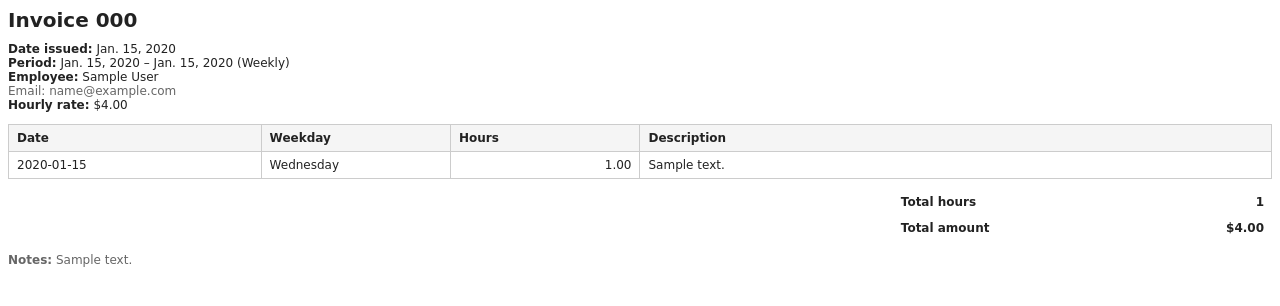
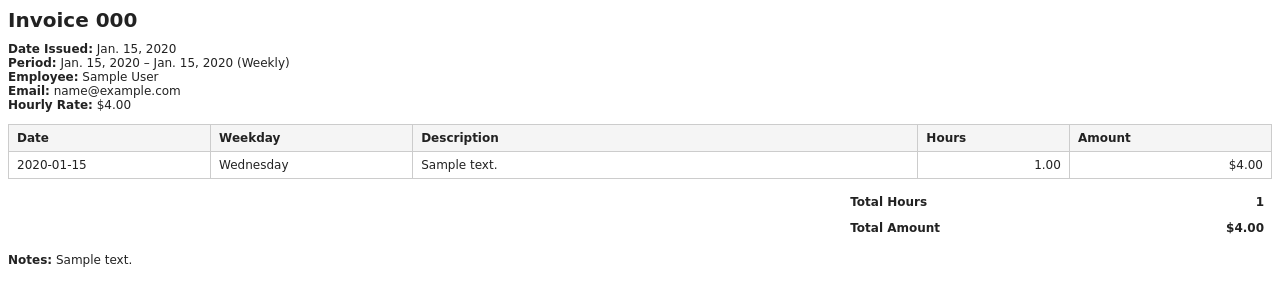
Before and after one commit to DanielMontesD/invoiceapp, a Django app: template templates/billing/invoice_pdf.html in a window 1280 px wide. Shown: the top 306 px of the page. Run offline with Django 4.2, Linux system fonts and the light colour scheme; the template is opened without the code that fills it: values that come from a table or form of the project are taken from there, others are empty; tables that the repository leaves empty hold one stand-in row (values such as "Sample post").

Commit message:
small tweak, polish the UI for the invoice and PDF

```diff
--- a/billing/models.py
+++ b/billing/models.py
@@ -91,3 +91,14 @@ class WorkEntry(models.Model):
 
     def __str__(self):
         return f"{self.work_date} - {self.hours} h"
+
+    @property
+    def amount(self):
+        "Daily amoutn made"
+        h = self.hours or Decimal("0")
+        r = (
+            (self.invoice.hourly_rate or Decimal("0"))
+            if self.invoice_id
+            else Decimal("0")
+        )
+        return h * r
--- a/templates/billing/invoice_pdf.html
+++ b/templates/billing/invoice_pdf.html
@@ -19,51 +19,53 @@
   <h1>Invoice {{ invoice.invoice_number }}</h1>
 
   <div class="meta">
-    <div><strong>Date issued:</strong> {{ invoice.date_issued }}</div>
+    <div><strong>Date Issued:</strong> {{ invoice.date_issued }}</div>
     <div><strong>Period:</strong> {{ invoice.period_start }} – {{ invoice.period_end }} ({{ invoice.get_period_type_display }})</div>
     <div><strong>Employee:</strong> {{ invoice.employee|default:"—" }}</div>
-    {% if invoice.client_email %}<div class="muted">Email: {{ invoice.client_email }}</div>{% endif %}
-    <div><strong>Hourly rate:</strong> ${{ invoice.hourly_rate }}</div>
+    {% if invoice.client_email %}<div><strong>Email:</strong> {{ invoice.client_email }}</div>{% endif %}
+    <div><strong>Hourly Rate:</strong> ${{ invoice.hourly_rate }}</div>
   </div>
 
   <table>
     <thead>
       <tr>
-      <th style="width: 20%;">Date</th>
-      <th style="width: 15%;">Weekday</th>
-      <th style="width: 15%;">Hours</th>
-      <th>Description</th>  {# ~50% restante #}
+        <th style="width: 16%;">Date</th>
+        <th style="width: 16%;">Weekday</th>
+        <th style="width: 40%;">Description</th>
+        <th style="width: 12%;">Hours</th>
+        <th style="width: 16%;">Amount</th>
       </tr>
     </thead>
     <tbody>
       {% for e in invoice.work_entries.all %}
       <tr>
         <td>{{ e.work_date|date:"Y-m-d" }}</td>
-      <td>{{ e.work_date|date:"l" }}</td>
+        <td>{{ e.work_date|date:"l" }}</td>  {# usa "D" si prefieres abreviado #}
+        <td>{{ e.description }}</td>
         <td class="right">{{ e.hours }}</td>
-      <td>{{ e.description }}</td>
+        <td class="right">${{ e.amount|floatformat:2 }}</td>
       </tr>
       {% empty %}
-    <tr><td colspan="4" class="muted">No work entries</td></tr>
+      <tr><td colspan="5" class="muted">No work entries</td></tr>
       {% endfor %}
     </tbody>
   </table>
 
   <table class="totals">
     <tr class="no-border">
-      <td style="width: 70%;"></td>
-      <td style="width: 15%;"><strong>Total hours</strong></td>
-      <td style="width: 15%;" class="right"><strong>{{ invoice.total_hours }}</strong></td>
+      <td style="width: 66%;"></td>    <!-- 16 + 16 + 40 = 72% (Date + Weekday + Description) -->
+      <td style="width: 18%;"><strong>Total Hours</strong></td>
+      <td style="width: 16%;" class="right"><strong>{{ invoice.total_hours }}</strong></td>
     </tr>
     <tr class="no-border">
       <td></td>
-      <td><strong>Total amount</strong></td>
-      <td class="right"><strong>${{ invoice.total_amount }}</strong></td>
+      <td><nobr><strong>Total Amount</strong></nobr></td>
+      <td class="right"><strong>${{ invoice.total_amount|floatformat:2 }}</strong></td>
     </tr>
   </table>
 
   {% if invoice.notes %}
-    <p class="muted"><strong>Notes:</strong> {{ invoice.notes }}</p>
+    <p><strong>Notes:</strong> {{ invoice.notes }}</p>
   {% endif %}
 </body>
 </html>
```
Also changed, not shown: templates/billing/invoice_detail.html (+18 -14 lines). Lines whose indentation alone changed are shown as unchanged.
